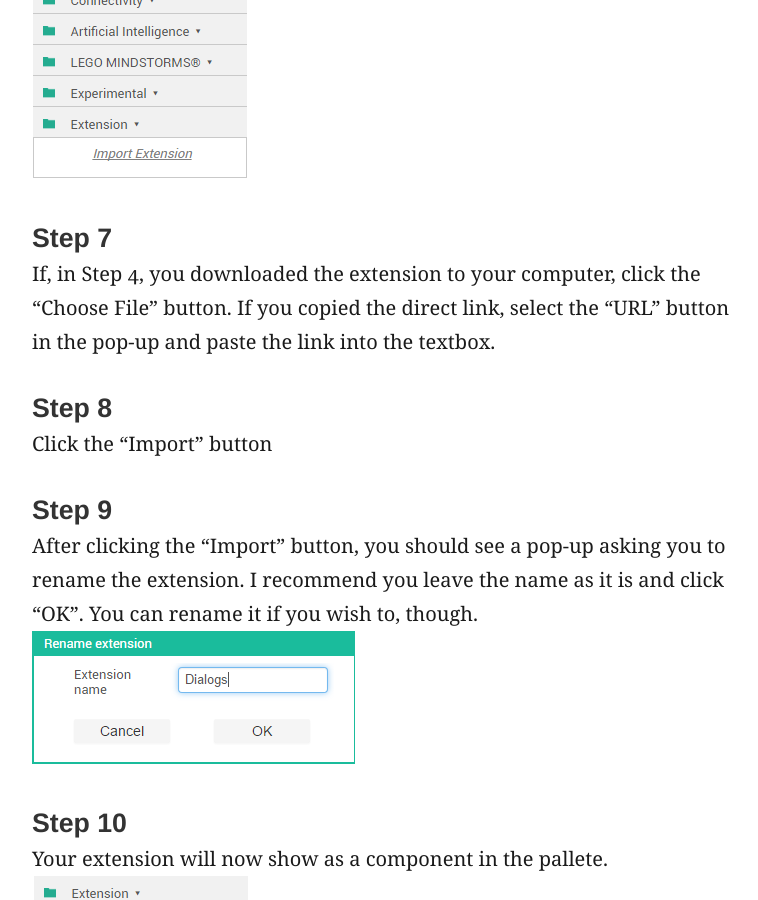
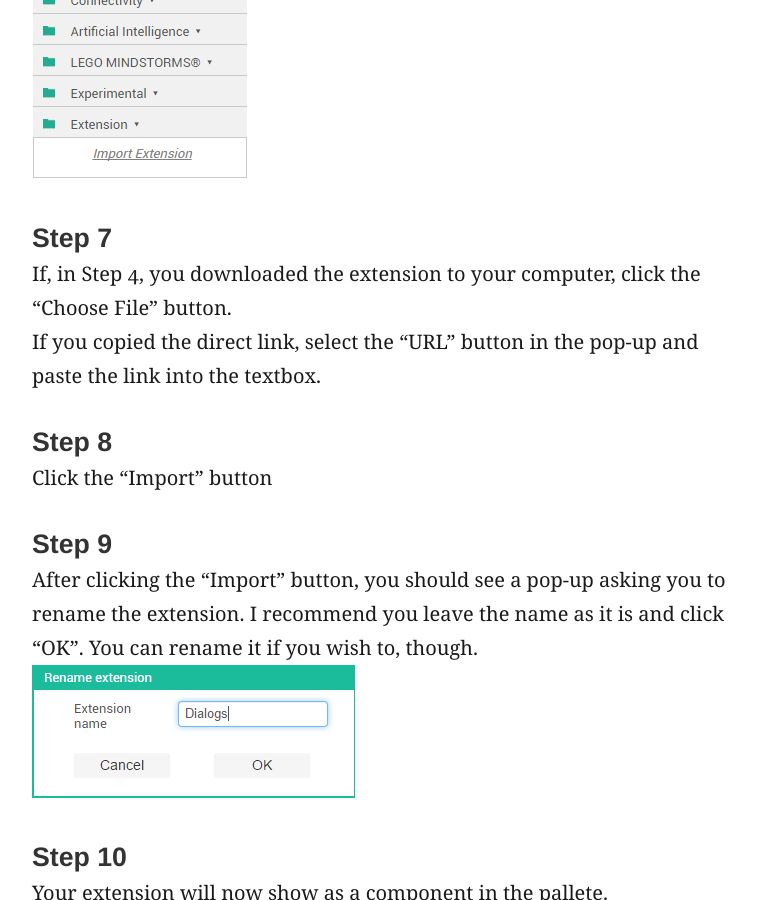
Before and after one commit to domhnallohanlon/thunkable_extensions, a Jekyll site: the page built from _posts/2017-04-30-how-to-add-extensions.md, in a window 1280 px wide and 900 px high, scrolled down 2496 px. Shown: the whole window, without its empty margins (32-790 px from the left). Built offline with Jekyll 4.4.1, drawn with Linux system fonts in a browser that asks for light colours; some of the changed text lies outside the part shown.

Commit message:
Clean up formatting and fix link

```diff
--- a/_posts/2017-04-30-how-to-add-extensions.md
+++ b/_posts/2017-04-30-how-to-add-extensions.md
@@ -36,6 +35,7 @@ Either:
 #### Step 5
 At the left-hand side of the screen, you will see a pallete like this:
 <img src="http://domhnallohanlon.com/thunkable_extensions/assets/post_assets/how_to_add_extensions/Step5.png" alt="pallete">
+<br>
 Select the "Extension" label, you will then see a button that says "<i>Import Extension</i>"
 
 #### Step 6
@@ -44,6 +44,7 @@ Click the "<i>Import Extension</i>" button. You will see a pop-up box like this:
 
 #### Step 7
 If, in Step 4, you downloaded the extension to your computer, click the "Choose File" button.
+<br>
 If you copied the direct link, select the "URL" button in the pop-up and paste the link into the textbox.
 
 #### Step 8
@@ -52,6 +53,7 @@ Click the "Import" button
 #### Step 9
 After clicking the "Import" button, you should see a pop-up asking you to rename the extension.
 I recommend you leave the name as it is and click "OK". You can rename it if you wish to, though.
+<br>
 <img src="http://domhnallohanlon.com/thunkable_extensions/assets/post_assets/how_to_add_extensions/Step9.png">
 
 #### Step 10
```
Also changed, not shown: other parts of _posts/2017-04-30-how-to-add-extensions.md (+0 -1 lines).
